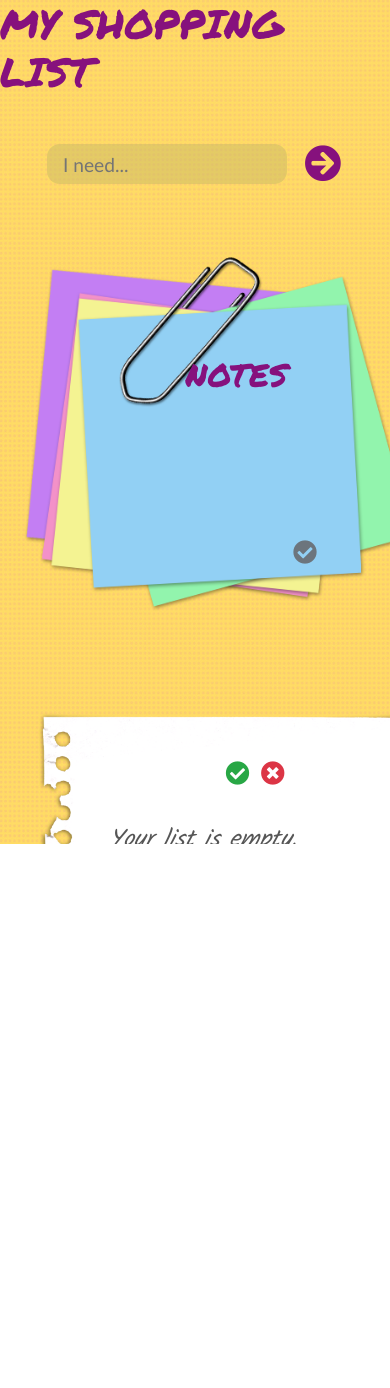
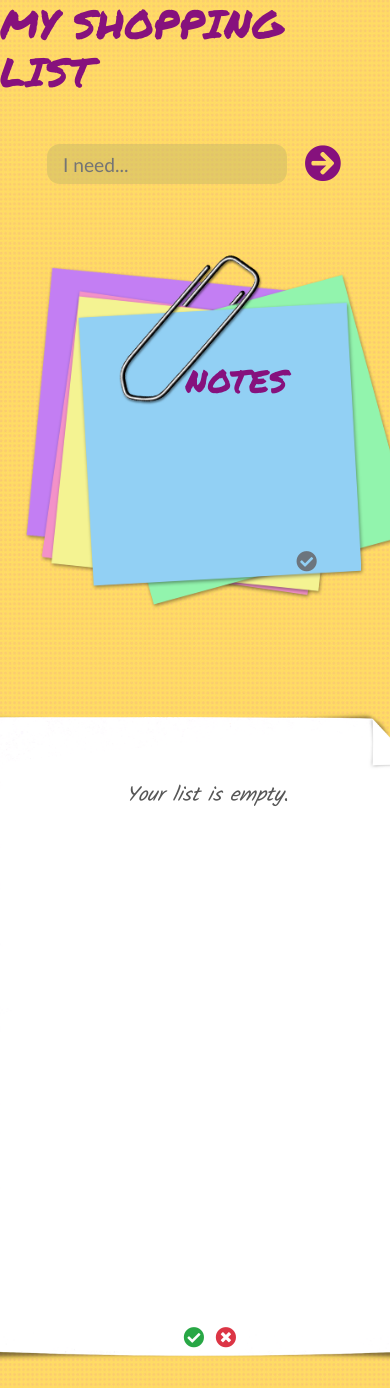
Before and after one commit to ir3n/my_shopping_list, a React (Create React App) app: page / in a window 390 px wide. Before the commit the page ends 844 px from the top, so only its background shows below. Built offline with nearby package versions, Linux system fonts and the light colour scheme.

Commit message:
Bootstrap, before mobile first

```diff
--- a/package.json
+++ b/package.json
@@ -3,6 +3,7 @@
   "version": "0.1.0",
   "private": true,
   "dependencies": {
+    "bootstrap": "^4.3.0",
     "react": "^16.7.0",
     "react-dom": "^16.7.0",
     "react-scripts": "2.1.3"
--- a/public/index.html
+++ b/public/index.html
@@ -8,12 +8,6 @@
       content="width=device-width, initial-scale=1, shrink-to-fit=no"
     />
     <meta name="theme-color" content="#000000" />
-    <link
-      rel="stylesheet"
-      href="https://stackpath.bootstrapcdn.com/bootstrap/4.2.1/css/bootstrap.min.css"
-      integrity="sha384-GJzZqFGwb1QTTN6wy59ffF1BuGJpLSa9DkKMp0DgiMDm4iYMj70gZWKYbI706tWS"
-      crossorigin="anonymous"
-    />
     <link
       href="https://fonts.googleapis.com/css?family=Permanent+Marker"
       rel="stylesheet"
--- a/src/components/App.css
+++ b/src/components/App.css
@@ -6,15 +6,24 @@ h1 {
 .bg-image {
   background-image: url(../images/piece-of-paper.png);
   background-size: cover;
-  height: 43rem;
+  background-position: center top;
+  position: relative;
+  height: 45rem;
+}
+
+.btns-row {
+  position: absolute;
+  bottom: 2rem;
   width: 100%;
 }
 
-.list-textbox {
-  padding: 8rem 4rem 3rem 7rem;
+@media (min-width: 992px) {
 }
-.btns-row {
-  position: fixed;
-  bottom: 3rem;
-  margin-left: 7rem;
+@media (min-width: 1200px) {
+  .bg-image {
+    height: 43rem;
+  }
+  .btns-row {
+    bottom: 0;
+  }
 }
--- a/src/components/App.js
+++ b/src/components/App.js
@@ -18,6 +18,7 @@ class App extends Component {
     this.setState({ groceries: newGroceries });
   };
   onClearBtnClick = () => {
+    console.log(this.state);
     this.setState({ groceries: [], notes: "" });
   };
   onNotesSubmit = text => {
@@ -26,26 +27,26 @@ class App extends Component {
 
   render() {
     return (
-      <div className="container ">
+      <div className="container center">
         <div className="row">
           <div className="col-lg-6">
-            <div className="row justify-content-center py-lg-5 ">
+            <div className="row justify-content-center py-md-5">
               <h1 className="text-uppercase mb-5">My Shopping List</h1>
               <SearchBar
                 onSubmit={this.onTermSubmit}
                 groceries={this.state.groceries}
               />
             </div>
-            <div className="row justify-content-center pt-lg-4">
+            <div className="row row-flex justify-content-center pt-lg-4 order-3">
               <Notes onSubmit={this.onNotesSubmit} />
             </div>
           </div>
-          <div className="col-lg-6 bg-image list-textbox">
+          <div className="col-lg-6 bg-image">
             <List
               groceries={this.state.groceries}
               onDeleteBtnClick={this.onDeleteBtnClick}
             />
-            <div className="row btns-row">
+            <div className="btns-row d-flex justify-content-center">
               <button>
                 <i className="fas fa-check-circle text-success" />
               </button>
--- a/src/components/List.css
+++ b/src/components/List.css
@@ -1,4 +1,12 @@
-.empty {
-  font-style: italic;
-  margin-left: -2rem;
+.list-textbox {
+  margin: 7rem 2rem 2rem 3.5rem;
+  overflow-y: scroll;
+  overflow-x: hidden;
+  height: 32rem;
 }
+
+@media (min-width: 1200px) {
+  .list-textbox {
+    margin: 8rem 3rem 3rem 4rem;
+  }
+}
--- a/src/components/List.js
+++ b/src/components/List.js
@@ -6,22 +6,24 @@ class List extends Component {
   render() {
     const groceriesList = this.props.groceries.map(item => {
       return (
-        <div key={item}>
-          <span className="d-inline">
-            <ListItem
-              groceries={this.props.groceries}
-              item={item}
-              onDeleteBtnClick={this.props.onDeleteBtnClick}
-            />
-          </span>
+        <div key={item} className="d-inline">
+          <ListItem
+            groceries={this.props.groceries}
+            item={item}
+            onDeleteBtnClick={this.props.onDeleteBtnClick}
+          />
         </div>
       );
     });
     if (this.props.groceries.length === 0) {
-      return <div className="empty text-center mt-4">Your list is empty.</div>;
+      return (
+        <div className="list-textbox text-center font-italic">
+          Your list is empty.
+        </div>
+      );
     }
 
-    return <div className="">{groceriesList}</div>;
+    return <div className="list-textbox">{groceriesList}</div>;
   }
 }
 export default List;
--- a/src/components/ListItem.css
+++ b/src/components/ListItem.css
@@ -10,7 +10,6 @@ select {
   background-color: transparent;
   border: none;
   margin-left: 0.5rem;
-  margin-right: 2rem;
   font-family: var(--content-font);
   font-size: 1.2rem;
   color: var(--content-color);
--- a/src/components/ListItem.js
+++ b/src/components/ListItem.js
@@ -11,7 +11,7 @@ class ListItem extends Component {
   render() {
     return (
       <div className="row">
-        <div className="col-5 p-0">
+        <div className="col-5 p-0 float-left">
           <input
             type="number"
             value={this.state.num}
@@ -26,15 +26,15 @@ class ListItem extends Component {
             <option value="items">items</option>
             <option value="g">g</option>
             <option value="kg">kg</option>
-            <option value="package">packages</option>
-            <option value="package">cartons</option>
+            <option value="packs">packs</option>
+            <option value="cartons">cartons</option>
           </select>
         </div>
         <div
           className={
             this.state.checked
-              ? "line-through d-inline col-5 p-0"
-              : "d-inline col-5 p-0 overflow-hidden"
+              ? "line-through text-truncate col-5 p-0"
+              : "text-truncate col-5 p-0"
           }
         >
           {this.props.item}
--- a/src/components/Notes.css
+++ b/src/components/Notes.css
@@ -5,7 +5,7 @@
   width: 27rem;
 }
 .notes-form {
-  margin: 7rem 5.4rem 0 0;
+  margin: 7.5rem 5.4rem 0 0;
 }
 textarea {
   width: 15rem;
@@ -24,5 +24,3 @@ label {
   font-size: 2rem;
   color: var(--headers-color);
 }
-.notes-btn {
-}
--- a/src/components/Notes.js
+++ b/src/components/Notes.js
@@ -20,7 +20,7 @@ class Notes extends Component {
               onChange={e => this.setState({ notes: e.target.value })}
             />
             <button className="notes-btn" type="submit">
-              <i className="fas fa-check-circle text-secondary" />
+              <i className="fas fa-check-circle text-secondary " />
             </button>
           </div>
         </form>
--- a/src/index.css
+++ b/src/index.css
@@ -1,4 +1,4 @@
-.page {
+body {
   /* ========= VARIABLES ========== */
   /* -COLORS- */
   --content-color: rgba(56, 55, 56, 0.849);
@@ -13,11 +13,11 @@
   /* ================================ */
 
   background-image: url(./images/halftone-yellow.png);
-  overflow: hidden;
+  overflow-x: hidden;
   font-family: var(--content-font);
   color: var(--content-color);
-  font-size: 1.5rem;
-  height: 100vh;
+  font-size: 1.3rem;
+  height: auto;
 }
 
 button {
@@ -40,3 +40,15 @@ button,
 select:focus {
   outline: none;
 }
+
+@media (min-width: 992px) {
+  body {
+    height: 100vh;
+    overflow-y: hidden;
+  }
+}
+@media (min-width: 1200px) {
+  body {
+    font-size: 1.5rem;
+  }
+}
--- a/src/index.js
+++ b/src/index.js
@@ -1,11 +1,7 @@
 import React from "react";
 import ReactDOM from "react-dom";
+import "../node_modules/bootstrap/dist/css/bootstrap.min.css";
 import App from "./components/App";
 import "./index.css";
 
-ReactDOM.render(
-  <div className="page">
-    <App />
-  </div>,
-  document.getElementById("root")
-);
+ReactDOM.render(<App />, document.getElementById("root"));
```
Also changed, not shown: 1 other file (tests, documents, lock files or other folders).
